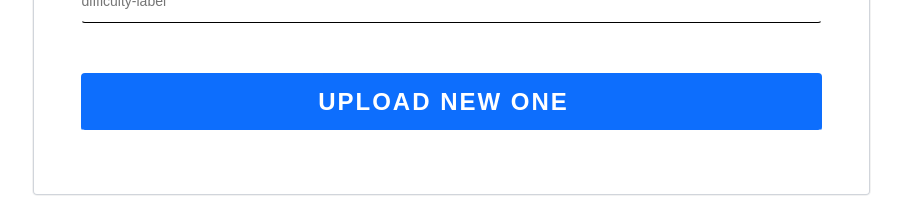
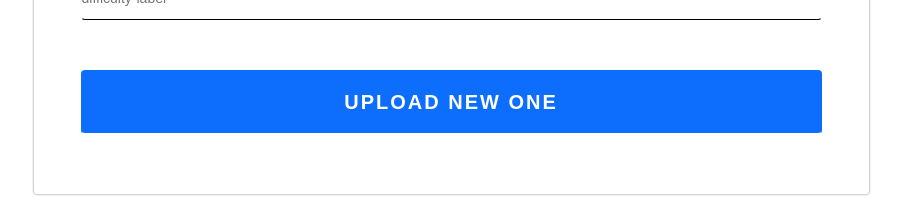
Before and after one commit to Imran-2022/LEARN-ONLINE, a React (Create React App) app: page /admin in a window 1280 px wide. Shown: the part 1120-1317 px from the top of the page, without its empty margins (189-1091 px from the left). Built offline with nearby package versions, Linux system fonts and the light colour scheme.

Commit message:
form desing updated

```diff
--- a/src/AdminBoss/Pages/AddData/AddData.css
+++ b/src/AdminBoss/Pages/AddData/AddData.css
@@ -1,7 +1,7 @@
  /* react hook form style  */
 
 
- input,textarea {
+ .admin-form-adds input,textarea {
     display: block;
     box-sizing: border-box;
     width: 100%;
@@ -12,7 +12,7 @@
     font-size: 14px;
   }
 
-  label {
+  .admin-form-adds label {
     line-height: 2;
     text-align: left;
     display: block;
@@ -23,7 +23,7 @@
     font-weight: 200;
   }
 
-  button[type="submit"],
+  .admin-form-adds button[type="submit"],
   input[type="submit"] {
     background: #0d6efd;
     color: white;
@@ -37,7 +37,7 @@
 
 
 
-  button[type="submit"]:active,
+  .admin-form-adds button[type="submit"]:active,
   input[type="button"]:active,
   input[type="submit"]:active {
     transition: 2s all;
@@ -46,15 +46,15 @@
     opacity: 0.8;
   }
 
-  input:disabled {
+  .admin-form-adds input:disabled {
     opacity: 0.4;
   }
 
-  input[type="button"]:hover {
+  .admin-form-adds input[type="button"]:hover {
     transition: 0.3s all;
   }
 
-  button[type="submit"],
+  .admin-form-adds button[type="submit"],
   input[type="button"],
   input[type="submit"] {
     -webkit-appearance: none;
@@ -65,7 +65,7 @@
     margin: 0 auto;
   }
 
-  button[type="button"] {
+  .admin-form-adds button[type="button"] {
     display: block;
     appearance: none;
     background: #333;
@@ -76,11 +76,11 @@
     border-radius: 4px;
   }
 
-  hr {
+  .admin-form-adds hr {
     margin-top: 30px;
   }
 
-  button {
+  .admin-form-adds button {
     display: block;
     appearance: none;
     margin-top: 40px;
--- a/src/AdminBoss/Pages/AddData/AddData.js
+++ b/src/AdminBoss/Pages/AddData/AddData.js
@@ -3,15 +3,17 @@ import "./AddData.css"
 import { useForm } from "react-hook-form";
 const AddData = () => {
 
-    const { register, handleSubmit,formState: { errors } } = useForm();
+    const { register,reset, handleSubmit,formState: { errors } } = useForm();
     const onSubmit =( data )=> {
 
         console.log(data);
+        alert("data added ! ")
+        reset();
     }
     return (
         <div className="mt-5 mb-5 ">
             <p>this is just a cool webite  i build ✌</p>
-            <form className="p-5 mb-5 rounded w-75 m-auto admin-form-add d-flex flex-column justify-content-center align-content-center" onSubmit={handleSubmit(onSubmit)}>
+            <form className="p-5 mb-5 rounded w-75 m-auto admin-form-adds admin-form-add d-flex flex-column justify-content-center align-content-center" onSubmit={handleSubmit(onSubmit)}>
                 <input  placeholder="Image url"   {...register("img",{required: true})} autoComplete="off"/>
                 {errors.img && <small className="text-end">This field is required</small>}
 
@@ -30,7 +32,7 @@ const AddData = () => {
                 <input  placeholder="difficulty-label" {...register("difficulty_label",{required: true})} />
                 {errors.difficulty_label && <small className="text-end">This field is required</small>}
 
-                <input type="submit" value="Upload NEW one" className="fs-4 fw-bold" />
+                <input type="submit" value="Upload NEW one"  className="fs-5 p-3 rounded fw-bold"/>
             </form>
         </div>
     );
--- a/src/AdminBoss/Pages/MakeAdmin/MakeAdmin.js
+++ b/src/AdminBoss/Pages/MakeAdmin/MakeAdmin.js
@@ -3,19 +3,21 @@ import "./MakeAdmin.css"
 import { useForm } from "react-hook-form";
 const MakeAdmin = () => {
 
-    const { register, handleSubmit,formState: { errors } } = useForm();
+    const { register, handleSubmit,formState: { errors },reset } = useForm();
     const onSubmit =( data )=> {
 
         console.log(data);
+        alert("added");
+        reset()
     }
     return (
         <div className="mt-5 mb-5 ">
             <p>this is just a cool webite  i build ✌</p>
             <form className="p-5 mb-5 rounded  w-75 m-auto admin-form-addd d-flex flex-column justify-content-center align-content-center" onSubmit={handleSubmit(onSubmit)}>
-                <input  placeholder="OUR NEW ADMIN EMAIL"   {...register("img",{required: true})} autoComplete="off"/>
+                <input  type="email" placeholder="OUR NEW ADMIN EMAIL"   {...register("img",{required: true})} autoComplete="off"/>
                 {errors.img && <small className="text-end">This field is required</small>}
 
-                <input type="submit" value="MAKE ADMIN" className="fs-4 fw-bold" />
+                <input type="submit" value="MAKE ADMIN" className="fs-5 p-3 rounded fw-bold" />
             </form>
         </div>
     );
--- a/src/components/auth/SignIn/SignUp.js
+++ b/src/components/auth/SignIn/SignUp.js
@@ -80,7 +80,7 @@ const SignUp = () => {
                         <input ref={comfirmPassword} type="password" className="form-control mb-2" placeholder="Enter password" />
                     </div>
                     <button  className="btn btn-primary btn-block">Sign Up</button>
-                    <p className="forgot-password text-right">
+                    <p className="forgot-password text-right pt-2">
                         Already registered <Link to="/sign-in">sign in?</Link>
                     </p>
                 </form>
```
